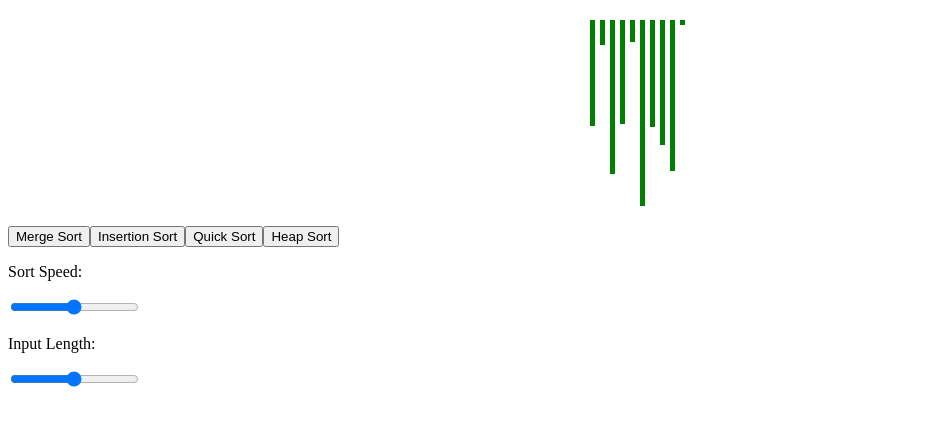
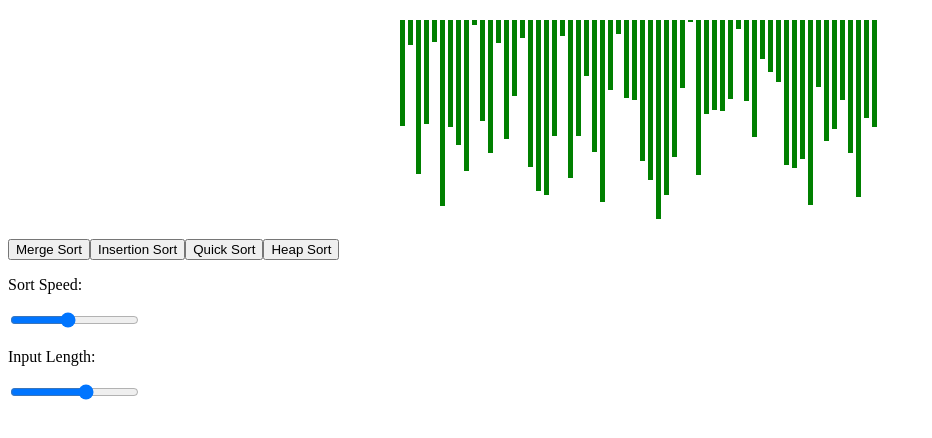
Before and after one commit to tbivash3/SortingVisualizer, an Angular app: page / in a window 1280 px wide. Shown: the top 438 px of the page, without its empty margins (0-932 px from the left). Built offline with nearby package versions, Linux system fonts and the light colour scheme.

Commit message:
Add sort speed and input length

```diff
--- a/src/app/app.component.css
+++ b/src/app/app.component.css
@@ -1,6 +1,6 @@
 .line {
   border-left: 5px solid green;
-  margin-right: 5px;
+  margin-right: 3px;
 }
 
 .lineContainer {
--- a/src/app/app.component.html
+++ b/src/app/app.component.html
@@ -27,21 +27,25 @@
 <div class="slidecontainer">
   <p>Sort Speed:</p>
   <input
+    #sortSpeed
+    [disabled]="isSorting"
     type="range"
     min="1"
-    max="100"
-    value="50"
+    max="10"
+    value="5"
     class="slider"
-    id="myRange"
+    (input)="setSortSpeed(sortSpeed.value)"
   />
 
   <p>Input Length:</p>
   <input
+    #arrLength
+    [disabled]="isSorting"
     type="range"
-    min="1"
-    max="100"
-    value="50"
+    min="25"
+    max="150"
+    value="100"
     class="slider"
-    id="myRange"
+    (input)="setArrLength(arrLength.value)"
   />
 </div>
--- a/src/app/app.component.ts
+++ b/src/app/app.component.ts
@@ -20,9 +20,11 @@ export class AppComponent implements OnInit {
     private heapSort: HeapSort
   ) {}
 
-  sortSpeed: number = 100;
+  sortSpeed: number = 10;
 
-  arrayLength: number = 10;
+  sortFactor: number = 5;
+
+  arrayLength: number = 60;
 
   isSorting: boolean = false;
 
@@ -39,54 +41,69 @@ export class AppComponent implements OnInit {
   sortedRandomNumberList: number[] = [];
 
   ngOnInit() {
+    this.init();
+  }
+
+  init() {
     this.originalRandomNumberList = Array.from(
       { length: this.arrayLength },
       () => Math.floor(Math.random() * 200)
     );
+
+    this.removeItemAll(this.originalRandomNumberList, 0);
     this.randomNumberList = [...this.originalRandomNumberList];
 
     this.sortedRandomNumberList = [...this.randomNumberList];
     this.sortedRandomNumberList.sort((a, b) => a - b);
   }
 
-  sortInsertion() {
+  removeItemAll(arr: number[], value: number) {
+    var i = 0;
+    while (i < arr.length) {
+      if (arr[i] === value) {
+        arr.splice(i, 1);
+      } else {
+        ++i;
+      }
+    }
+    return arr;
+  }
+
+  setArrLength(length: string) {
+    this.arrayLength = Number(length);
+    this.init();
+  }
+
+  setSortSpeed(speed: string) {
+    this.sortFactor = 10 / Number(speed);
+  }
+
+  resetData() {
     this.isSorting = true;
     this.swapArray = [];
     this.randomNumberList = [...this.originalRandomNumberList];
+  }
+
+  sortInsertion() {
+    this.resetData();
     this.insertionSort.sort([...this.randomNumberList], this.swapArray);
     this.animateSwap();
   }
 
-  compare(a: number[], b: number[]): boolean {
-    if (a.length !== b.length) return false;
-
-    for (let i = 0; i < a.length; i++) {
-      if (a[i] !== b[i]) return false;
-    }
-
-    return true;
-  }
-
   sortMerge() {
-    this.isSorting = true;
-    this.swapArray = [];
-    this.randomNumberList = [...this.originalRandomNumberList];
+    this.resetData();
     this.mergeSort.sort([...this.randomNumberList], this.swapArray);
-    this.animateMergeSort();
+    this.animateMergeRoutine();
   }
 
   sortQuick() {
-    this.isSorting = true;
-    this.swapArray = [];
-    this.randomNumberList = [...this.originalRandomNumberList];
+    this.resetData();
     this.quickSort.sort([...this.randomNumberList], this.swapArray);
     this.animateSwap();
   }
 
   sortHeap() {
-    this.isSorting = true;
-    this.swapArray = [];
-    this.randomNumberList = [...this.originalRandomNumberList];
+    this.resetData();
     this.heapSort.sort([...this.randomNumberList], this.swapArray);
     this.animateSwap();
   }
@@ -98,7 +115,7 @@ export class AppComponent implements OnInit {
       this.redIndex = swapPosition[0];
       this.yellowIndex = swapPosition[1];
 
-      await new Promise((r) => setTimeout(r, this.sortSpeed));
+      await new Promise((r) => setTimeout(r, this.sortFactor * this.sortSpeed));
 
       if (swapPosition[2] == 1) {
         let temp = this.randomNumberList[swapPosition[0]];
@@ -107,7 +124,9 @@ export class AppComponent implements OnInit {
         ];
         this.randomNumberList[swapPosition[1]] = temp;
 
-        await new Promise((r) => setTimeout(r, this.sortSpeed * 5));
+        await new Promise((r) =>
+          setTimeout(r, this.sortFactor * this.sortSpeed)
+        );
       }
     }
     this.redIndex = -1;
@@ -115,19 +134,25 @@ export class AppComponent implements OnInit {
     this.isSorting = false;
   }
 
-  async animateMergeSort() {
+  async animateMergeRoutine() {
     for (let i = 0; i < this.swapArray.length; i++) {
       let swapPosition = this.swapArray[i];
-      this.redIndex = swapPosition[0];
 
-      await new Promise((r) => setTimeout(r, this.sortSpeed));
-
-      this.randomNumberList[swapPosition[0]] = swapPosition[1];
-
-      await new Promise((r) => setTimeout(r, this.sortSpeed));
+      if (swapPosition[2] == 0) {
+        this.redIndex = swapPosition[0];
+        this.yellowIndex = swapPosition[1];
+        await new Promise((r) =>
+          setTimeout(r, this.sortFactor * this.sortSpeed)
+        );
+      } else {
+        this.randomNumberList[swapPosition[0]] = swapPosition[1];
+        await new Promise((r) =>
+          setTimeout(r, this.sortFactor * this.sortSpeed)
+        );
+      }
     }
-
     this.redIndex = -1;
+    this.yellowIndex = -1;
     this.isSorting = false;
   }
 }
--- a/src/app/sortingAlgorithms/MergeSort.ts
+++ b/src/app/sortingAlgorithms/MergeSort.ts
@@ -36,6 +36,7 @@ export class MergeSort {
     let secondIndex = mid + 1;
 
     while (firstIndex <= mid && secondIndex <= end) {
+      swapArray.push([firstIndex, secondIndex, 0]);
       if (sortingData[firstIndex] < sortingData[secondIndex]) {
         tempArray.push([sortingData[firstIndex], firstIndex]);
         firstIndex++;
@@ -46,11 +47,13 @@ export class MergeSort {
     }
 
     while (firstIndex <= mid) {
+      swapArray.push([firstIndex, -1, 0]);
       tempArray.push([sortingData[firstIndex], firstIndex]);
       firstIndex++;
     }
 
     while (secondIndex <= end) {
+      swapArray.push([secondIndex, -1, 0]);
       tempArray.push([sortingData[secondIndex], secondIndex]);
       secondIndex++;
     }
@@ -58,7 +61,7 @@ export class MergeSort {
     firstIndex = start;
 
     while (firstIndex <= end) {
-      swapArray.push([firstIndex, tempArray[firstIndex - start][0]]);
+      swapArray.push([firstIndex, tempArray[firstIndex - start][0], 1]);
       sortingData[firstIndex] = tempArray[firstIndex - start][0];
       firstIndex++;
     }
```
